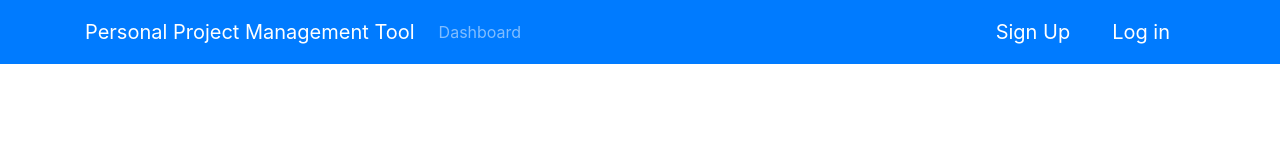
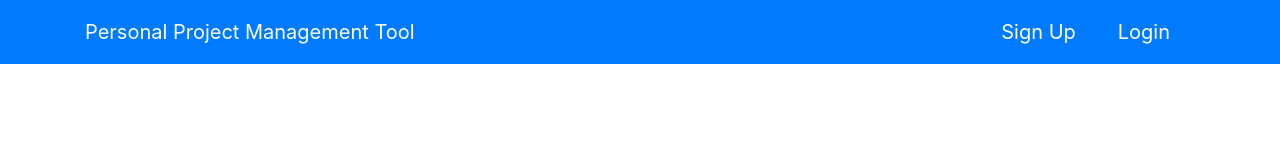
Before and after one commit to arjungautam1/Personal-Project-Management-Tool, a React (Create React App) app in the folder ppmtool-client/: page / in a window 1280 px wide. Shown: the top 159 px of the page. Built offline with nearby package versions, Linux system fonts and the light colour scheme.

Commit message:
dynamic header based on security state

```diff
--- a/ppmtool-client/src/components/Layout/Header.js
+++ b/ppmtool-client/src/components/Layout/Header.js
@@ -1,7 +1,72 @@
-import React, { Component } from "react";
+import React, {Component} from "react";
 import {Link} from "react-router-dom";
+import PropTypes from "prop-types"
+import {connect} from "react-redux"
+import {logout} from "../../actions/securityActions";
+
+
 class Header extends Component {
+
+    logout() {
+        this.props.logout();
+        window.location.href = "/";
+    }
+
     render() {
+
+        const {validToken, user} = this.props.security
+
+        const userIsAuthenticated = (
+            <div className="collapse navbar-collapse" id="mobile-nav">
+                <ul className="navbar-nav mr-auto">
+                    <li className="nav-item">
+                        <Link className="nav-link" to="/dashboard">
+                            Dashboard
+                        </Link>
+                    </li>
+                </ul>
+
+                <ul className="navbar-nav ml-auto">
+                    <li className="nav-item">
+                        <Link className="btn btn-lg btn-primary mr-2 " to={"/dashboard"}>
+                            <i className="fas fa-user-circle mr-1"/>{user.fullName}
+                        </Link>
+                    </li>
+                    <li>
+                        <Link className="btn btn-lg btn-primary mr-2 " to={"/logout"}  onClick={this.logout.bind(this)}>
+                            Logout
+
+                        </Link>
+                    </li>
+                </ul>
+            </div>
+        );
+        const userIsNotAuthenticated = (
+            <div className="collapse navbar-collapse" id="mobile-nav">
+
+                <ul className="navbar-nav ml-auto">
+                    <li className="nav-item">
+                        <Link className="btn btn-lg btn-primary mr-2 " to={"/register"}>
+                            Sign Up
+                        </Link>
+                    </li>
+                    <li>
+                        <Link className="btn btn-lg btn-primary mr-2 " to={"/login"} >
+                            Login
+                        </Link>
+                    </li>
+                </ul>
+            </div>
+        );
+
+        let headerLinks;
+        if (validToken && user) {
+            headerLinks = userIsAuthenticated
+        } else {
+            headerLinks = userIsNotAuthenticated
+        }
+
+
         return (
             //Navbar Component
             <div>
@@ -16,31 +81,10 @@ class Header extends Component {
                             data-toggle="collapse"
                             data-target="#mobile-nav"
                         >
-              <span className="navbar-toggler-icon" />
+                            <span className="navbar-toggler-icon"/>
                         </button>
+                        {headerLinks}
 
-            <div className="collapse navbar-collapse" id="mobile-nav">
-              <ul className="navbar-nav mr-auto">
-                <li className="nav-item">
-                  <Link className="nav-link" to="/dashboard">
-                    Dashboard
-                  </Link>
-                </li>
-              </ul>
-
-              <ul className="navbar-nav ml-auto">
-                <li className="nav-item">
-                  <Link className="btn btn-lg btn-primary mr-2 " to={"/register"}>
-                    Sign Up
-                  </Link>
-                </li>
-                <li>
-                <Link className="btn btn-lg btn-primary mr-2 " to={"/login"}>
-                  Log in
-                </Link>
-                </li>
-              </ul>
-            </div>
                     </div>
                 </nav>
             </div>
@@ -48,4 +92,13 @@ class Header extends Component {
     }
 }
 
-export default Header;
+Header.propTypes = {
+    logout: PropTypes.func.isRequired,
+    security: PropTypes.object.isRequired
+}
+
+const mapStateToProps = state => ({
+    security: state.security
+});
+
+export default connect(mapStateToProps, {logout})(Header);
```
Also changed, not shown: 1 other file (tests, documents, lock files or other folders). Lines whose indentation alone changed are shown as unchanged.
